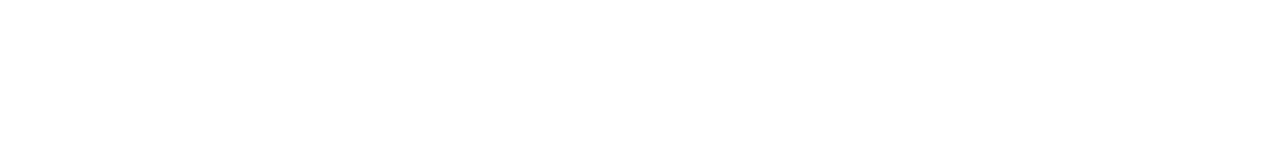
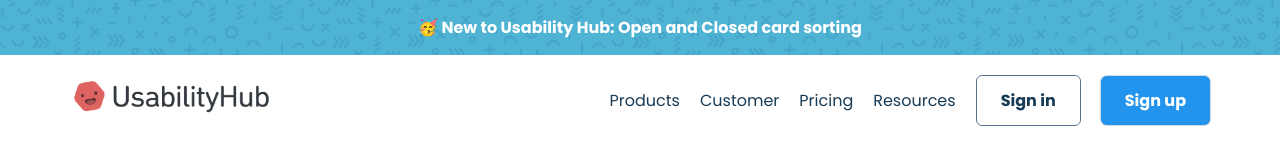
Before and after one commit to shoaibulhaque/Responsive-website-clone, a plain HTML site: page index.html in a window 1280 px wide. Drawn offline with Linux system fonts and the light colour scheme.

Commit message:
Designed the navBar

```diff
--- a/index.html
+++ b/index.html
@@ -10,7 +10,61 @@
 
   <body>
 
+     <!-- top banner -->
 
+    <div class="top-banner">
+        <div class="container">
+            <div class="small-bold-text banner-text">🥳 New to Usability Hub: Open and Closed card sorting</div>
+        </div>
+    </div>
+
+    <!-- nav bar -->
+    <nav>
+        <div class="container main-nav flex">
+            <a href="#" class="company-logo">
+                <img src="./assets/asset 1.png" alt="company logo">
+            </a>
+            <div class="nav-links" id="nav-links">
+                <ul class="flex">
+                    <li><a href="#" class="hover-link">Products</a></li>
+                    <li><a href="#" class="hover-link">Customer</a></li>
+                    <li><a href="#" class="hover-link">Pricing</a></li>
+                    <li><a href="#" class="hover-link">Resources</a></li>
+                    <li><a href="#" class="hover-link secondary-button">Sign in</a></li>
+                    <li><a href="#" class="hover-link primary-button">Sign up</a></li>
+                </ul>
+            </div>
+            <!-- <a href="#" class="nav-toggle hover-link" id="nav-toggle">
+                <i class="fa-solid fa-bars"></i>
+            </a> -->
+        </div>
+    </nav>
+
+    <header>
+      <div class="container"></div>
+    </header>
+
+
+    <section class="companies-section">
+      <div class="container">
+
+      </div>
+    </section>
+
+
+    <section class="features-section"></section>
+
+    <section class="big-features-section"></section>
+    <section class="big-features-section"></section>
+    <section class="big-features-section"></section>
+
+    <section class="examples"></section>
+
+    <section class="cta-section"></section>
+
+    <footer></footer>
+
+    <div class="subfooter"></div>
 
 
 
--- a/styles.css
+++ b/styles.css
@@ -1 +1,141 @@
 @import url('https://fonts.googleapis.com/css2?family=Poppins:wght@400;600;700;800&family=Roboto:wght@400;500;700&display=swap');
+
+/* resets */
+
+* {
+    margin: 0;
+    padding: 0;
+    box-sizing: border-box;
+}
+
+:root {
+    --primary-text-color: #183b56;
+    --secondary-text-color: #577592;
+    --accent-color: #2294ed;
+    --accent-color-dark: #1d69a3;
+    --padding-inline-section: 20px;
+}
+
+body {
+    font-family: 'Poppins', sans-serif;
+    color: var(--primary-text-color);
+}
+
+h1 {
+    font-size: 3rem;
+}
+
+h2 {
+    font-size: 2rem;
+}
+
+h3 {
+    font-size: 1.5rem;
+}
+
+p {
+    font-family: 'Roboto', sans-serif;
+    font-size: 1.25rem;
+    color: var(--secondary-text-color);
+    line-height: 1.8rem;
+}
+
+a {
+    text-decoration: none;
+    display: inline-block;
+}
+
+ul {
+    list-style: none;
+}
+
+/* utility classes */
+
+.small-bold-text {
+    font-size: 1rem;
+    font-weight: 700;
+}
+
+.container {
+    max-width: 1180px;
+    margin-inline: auto;
+    padding-inline: var(--padding-inline-section);
+    overflow: hidden;
+}
+
+.flex {
+    display: flex;
+    align-items: center;
+}
+
+.hover-link {
+    color: var(--primary-text-color);
+    transition: 0.2s ease-out;
+}
+
+.hover-link:hover {
+    color: var(--accent-color);
+}
+
+.primary-button {
+    background-color: var(--accent-color);
+    border-radius: 6px;
+    font-weight: 700;
+    color: white !important;
+    padding: 12px 24px;
+    box-shadow: 0 0 2px var(--secondary-text-color);
+    transition: 0.2s ease-out;
+    text-align: center;
+}
+
+.primary-button:hover {
+    background-color: var(--accent-color-dark);
+}
+
+.secondary-button {
+    border: 0.5px solid var(--secondary-text-color);
+    border-radius: 6px;
+    font-weight: 700;
+    color: var(--primary-text-color) !important;
+    padding: 12px 24px;
+    transition: 0.2s ease-out;
+}
+
+.secondary-button:hover {
+    border-color: var(--accent-color);
+    color: var(--accent-color) !important;
+}
+
+/* top banner */
+
+.top-banner {
+    background-image: url('./assets/asset\ 32.png');
+    background-color: #4fb3d4;
+    background-size: 300px;
+}
+
+.banner-text {
+    color: white;
+    padding: 15px 30px;
+    text-align: center;
+}
+
+/* nav bar */
+
+.main-nav {
+    margin-top: 20px;
+    justify-content: space-between;
+}
+
+.company-logo img {
+    width: 200px;
+}
+
+.nav-links {
+    flex-basis: 730px;
+}
+
+.nav-links ul {
+    justify-content: end;
+    gap: 20px;
+}
```
